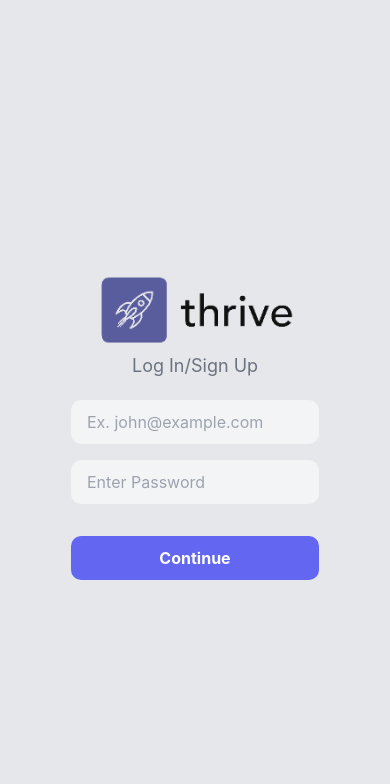
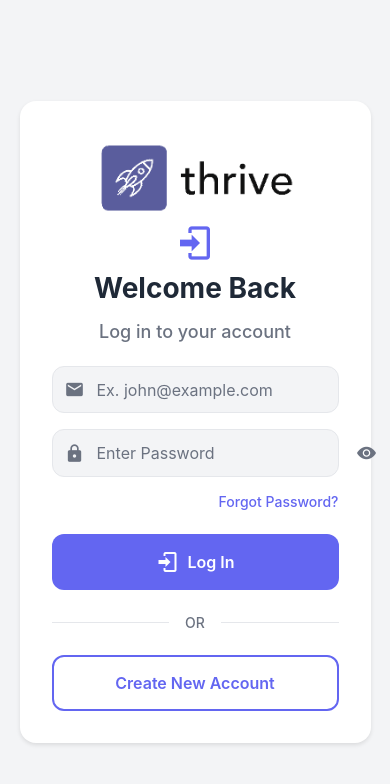
Before and after one commit to AkTewari123/thrive, a React Native app in the folder thrive/: screen /LoginPage in a window 390 px wide. Shown: the top 784 px of the page. Built offline with nearby package versions, Linux system fonts and the light colour scheme; no server answers; the database is empty.

Commit message:
make auth stack ui look sick

```diff
--- a/thrive/screens/auth-pages/auth-landing.tsx
+++ b/thrive/screens/auth-pages/auth-landing.tsx
@@ -1,78 +1,127 @@
 import React from 'react';
-import { View, Text, StyleSheet, TouchableOpacity } from 'react-native';
-import thriveHeader from '../components/thriveHeader'; // Assuming this component exists
+import { View, Text, StyleSheet, TouchableOpacity, ScrollView } from 'react-native';
+import { MaterialCommunityIcons } from '@expo/vector-icons';
 import { SafeAreaView } from 'react-native-safe-area-context';
+import thriveHeader from '../components/thriveHeader';
+
+// Using the same color palette as SignUpPage
+const COLORS = {
+  primary: '#6366F1',     // Main brand color (purple)
+  secondary: '#4F46E5',   // Darker purple for hover states
+  background: '#F3F4F6',  // Light grey background
+  surface: '#FFFFFF',     // White surface
+  text: {
+    primary: '#1F2937',   // Dark grey for primary text
+    secondary: '#6B7280', // Medium grey for secondary text
+    inverse: '#FFFFFF',   // White text
+  },
+  border: '#E5E7EB',      // Light grey for borders
+};
 
 const AuthLandingPage: React.FC<{ navigation: any }> = ({ navigation }) => {
   return (
-    <>
-    <SafeAreaView></SafeAreaView>
-    <View style={styles.container}>
+    <SafeAreaView style={styles.safeArea}>
+      <ScrollView contentContainerStyle={styles.container}>
         <View style={styles.authContainer}>
           {thriveHeader({})}
-        <Text style={styles.subtitle}>Welcome!</Text>
-        <Text style={styles.description}>Please log in or sign up to continue</Text>
 
-        {/* Button to navigate to Log In page */}
+          <View style={styles.welcomeContainer}>
+            <MaterialCommunityIcons name="hand-wave" size={40} color={COLORS.primary} />
+            <Text style={styles.welcomeText}>Welcome!</Text>
+          </View>
+
+          <Text style={styles.subtitle}>
+            Please log in or sign up to continue
+          </Text>
+
           <TouchableOpacity
-          style={styles.button}
+            style={styles.actionButton}
             onPress={() => navigation.navigate('LoginPage')}
           >
-          <Text style={styles.buttonText}>Log In</Text>
+            <MaterialCommunityIcons
+              name="login"
+              size={24}
+              color={COLORS.text.inverse}
+            />
+            <Text style={styles.actionButtonText}>Log In</Text>
           </TouchableOpacity>
 
-        {/* Button to navigate to Sign Up page */}
           <TouchableOpacity
-          style={styles.button}
+            style={[styles.actionButton, styles.secondaryButton]}
             onPress={() => navigation.navigate('SignUpPage')}
           >
-          <Text style={styles.buttonText}>Sign Up</Text>
+            <MaterialCommunityIcons
+              name="account-plus"
+              size={24}
+              color={COLORS.text.inverse}
+            />
+            <Text style={styles.actionButtonText}>Sign Up</Text>
           </TouchableOpacity>
         </View>
-    </View>
-    </>
+      </ScrollView>
+    </SafeAreaView>
   );
 };
 
 const styles = StyleSheet.create({
+  safeArea: {
+    flex: 1,
+    backgroundColor: COLORS.background,
+  },
   container: {
-    flex: 1,
-    backgroundColor: '#E5E7EB',
-    justifyContent: 'center',
-    alignItems: 'center',
+    flexGrow: 1,
+    backgroundColor: COLORS.background,
+    justifyContent: "center",
+    alignItems: "center",
   },
   authContainer: {
-    paddingHorizontal: 32,
-    paddingBottom: 32,
-    borderRadius: 10,
-    width: '80%',
+    padding: 32,
+    borderRadius: 16,
+    width: "90%",
+    maxWidth: 400,
+    alignItems: "center",
+    backgroundColor: COLORS.surface,
+    shadowColor: "#000",
+    shadowOffset: { width: 0, height: 2 },
+    shadowOpacity: 0.1,
+    shadowRadius: 4,
+    elevation: 3,
+  },
+  welcomeContainer: {
     alignItems: 'center',
+    marginBottom: 16,
+  },
+  welcomeText: {
+    fontSize: 28,
+    fontWeight: "bold",
+    color: COLORS.text.primary,
+    marginTop: 8,
   },
   subtitle: {
-    fontSize: 24,
-    fontWeight: 'bold',
-    color: '#374151',
-    marginBottom: 16,
-  },
-  description: {
-    fontSize: 16,
-    color: '#6B7280',
+    fontSize: 18,
+    color: COLORS.text.secondary,
     marginBottom: 32,
     textAlign: 'center',
+    fontWeight: "500",
   },
-  button: {
-    backgroundColor: '#6366F1',
-    borderRadius: 10,
-    paddingVertical: 12,
-    paddingHorizontal: 32,
-    alignItems: 'center',
-    marginVertical: 8,
-    width: '100%',
+  actionButton: {
+    backgroundColor: COLORS.primary,
+    borderRadius: 12,
+    paddingVertical: 16,
+    alignItems: "center",
+    marginTop: 16,
+    width: "100%",
+    flexDirection: 'row',
+    justifyContent: 'center',
+    gap: 8,
   },
-  buttonText: {
-    color: 'white',
+  secondaryButton: {
+    backgroundColor: COLORS.secondary,
+  },
+  actionButtonText: {
+    color: COLORS.text.inverse,
     fontSize: 16,
-    fontWeight: 'bold',
+    fontWeight: "600",
   },
 });
 
--- a/thrive/screens/auth-pages/login.tsx
+++ b/thrive/screens/auth-pages/login.tsx
@@ -1,27 +1,48 @@
 import React, { useState } from 'react';
 import { View, Text, StyleSheet, TouchableOpacity, TextInput, Alert } from 'react-native';
-import { signInWithEmailAndPassword } from 'firebase/auth'; // Import signInWithEmailAndPassword
-import { FIREBASE_AUTH } from '../../FirebaseConfig'; // Import your Firebase config
+import { MaterialCommunityIcons, Ionicons } from '@expo/vector-icons';
+import { signInWithEmailAndPassword } from 'firebase/auth';
+import { FIREBASE_AUTH } from '../../FirebaseConfig';
 import thriveHeader from '../components/thriveHeader';
+
+// Consistent color palette (matching signup page)
+const COLORS = {
+  primary: '#6366F1',     // Main brand color (purple)
+  secondary: '#4F46E5',   // Darker purple for hover states
+  background: '#F3F4F6',  // Light grey background
+  surface: '#FFFFFF',     // White surface
+  text: {
+    primary: '#1F2937',   // Dark grey for primary text
+    secondary: '#6B7280', // Medium grey for secondary text
+    inverse: '#FFFFFF',   // White text
+  },
+  border: '#E5E7EB',      // Light grey for borders
+  error: '#EF4444',       // Red for errors
+  success: '#10B981',     // Green for success states
+};
 
 const LoginPage: React.FC = () => {
   const [email, setEmail] = useState('');
   const [password, setPassword] = useState('');
-  const [loading, setLoading] = useState(false); // Optional: handle loading state
+  const [loading, setLoading] = useState(false);
+  const [showPassword, setShowPassword] = useState(false);
 
   const handleLogin = async () => {
-    setLoading(true); // Start loading
+    if (!email || !password) {
+      Alert.alert('Error', 'Please enter both email and password');
+      return;
+    }
+
+    setLoading(true);
     try {
-      // Use Firebase signInWithEmailAndPassword function
       const userCredential = await signInWithEmailAndPassword(FIREBASE_AUTH, email, password);
       const user = userCredential.user;
       console.log('User signed in:', user);
-      // Handle successful login, such as navigation to the main page
     } catch (error: any) {
       console.error('Error during login:', error.message);
-      Alert.alert('Login Failed', error.message); // Show error message to user
+      Alert.alert('Login Failed', error.message);
     } finally {
-      setLoading(false); // Stop loading
+      setLoading(false);
     }
   };
 
@@ -29,33 +50,92 @@ const LoginPage: React.FC = () => {
     <View style={styles.container}>
       <View style={styles.loginContainer}>
         {thriveHeader({})}
-        <Text style={styles.subtitle}>Log In/Sign Up</Text>
 
+        <View style={styles.welcomeContainer}>
+          <MaterialCommunityIcons name="login" size={40} color={COLORS.primary} />
+          <Text style={styles.welcomeText}>Welcome Back</Text>
+        </View>
+
+        <Text style={styles.subtitle}>Log in to your account</Text>
+
+        <View style={styles.inputContainer}>
+          <MaterialCommunityIcons
+            name="email"
+            size={20}
+            color={COLORS.text.secondary}
+            style={styles.inputIcon}
+          />
           <TextInput
             style={styles.input}
             placeholder="Ex. john@example.com"
-          placeholderTextColor="#9CA3AF"
+            placeholderTextColor={COLORS.text.secondary}
             value={email}
             onChangeText={setEmail}
             keyboardType="email-address"
             autoCapitalize="none"
           />
+        </View>
 
+        <View style={styles.inputContainer}>
+          <MaterialCommunityIcons
+            name="lock"
+            size={20}
+            color={COLORS.text.secondary}
+            style={styles.inputIcon}
+          />
           <TextInput
             style={styles.input}
             placeholder="Enter Password"
-          placeholderTextColor="#9CA3AF"
+            placeholderTextColor={COLORS.text.secondary}
             value={password}
             onChangeText={setPassword}
-          secureTextEntry
+            secureTextEntry={!showPassword}
           />
+          <TouchableOpacity
+            style={styles.passwordToggle}
+            onPress={() => setShowPassword(!showPassword)}
+          >
+            <Ionicons
+              name={showPassword ? "eye-off" : "eye"}
+              size={20}
+              color={COLORS.text.secondary}
+            />
+          </TouchableOpacity>
+        </View>
 
         <TouchableOpacity
-          style={[styles.button, loading && { opacity: 0.5 }]} // Disable button during loading
+          style={[styles.forgotPassword]}
+          onPress={() => Alert.alert('Info', 'Password reset functionality to be implemented')}
+        >
+          <Text style={styles.forgotPasswordText}>Forgot Password?</Text>
+        </TouchableOpacity>
+
+        <TouchableOpacity
+          style={[styles.actionButton, loading && styles.actionButtonDisabled]}
           onPress={handleLogin}
-          disabled={loading} // Disable button during loading
+          disabled={loading}
         >
-          <Text style={styles.buttonText}>{loading ? 'Logging in...' : 'Continue'}</Text>
+          {loading ? (
+            <MaterialCommunityIcons name="loading" size={24} color={COLORS.text.inverse} />
+          ) : (
+            <>
+              <MaterialCommunityIcons name="login" size={24} color={COLORS.text.inverse} />
+              <Text style={styles.actionButtonText}>Log In</Text>
+            </>
+          )}
+        </TouchableOpacity>
+
+        <View style={styles.divider}>
+          <View style={styles.dividerLine} />
+          <Text style={styles.dividerText}>OR</Text>
+          <View style={styles.dividerLine} />
+        </View>
+
+        <TouchableOpacity
+          style={styles.signUpButton}
+          onPress={() => Alert.alert('Info', 'Navigate to sign up page')}
+        >
+          <Text style={styles.signUpButtonText}>Create New Account</Text>
         </TouchableOpacity>
       </View>
     </View>
@@ -65,44 +145,117 @@ const LoginPage: React.FC = () => {
 const styles = StyleSheet.create({
   container: {
     flex: 1,
-    backgroundColor: '#E5E7EB', // Dark background color
+    backgroundColor: COLORS.background,
     justifyContent: 'center',
     alignItems: 'center',
   },
   loginContainer: {
     padding: 32,
-    borderRadius: 10,
-    width: '80%',
+    borderRadius: 16,
+    width: '90%',
+    maxWidth: 400,
     alignItems: 'center',
+    backgroundColor: COLORS.surface,
+    shadowColor: "#000",
+    shadowOffset: { width: 0, height: 2 },
+    shadowOpacity: 0.1,
+    shadowRadius: 4,
+    elevation: 3,
+  },
+  welcomeContainer: {
+    alignItems: 'center',
+    marginBottom: 16,
+  },
+  welcomeText: {
+    fontSize: 28,
+    fontWeight: "bold",
+    color: COLORS.text.primary,
+    marginTop: 8,
   },
   subtitle: {
     fontSize: 18,
-    color: '#6B7280',
+    color: COLORS.text.secondary,
+    marginBottom: 24,
+    fontWeight: "500",
+  },
+  inputContainer: {
+    width: "100%",
+    flexDirection: "row",
+    alignItems: "center",
+    backgroundColor: COLORS.background,
+    borderRadius: 12,
+    marginBottom: 16,
+    borderWidth: 1,
+    borderColor: COLORS.border,
+  },
+  inputIcon: {
+    padding: 12,
+  },
+  input: {
+    flex: 1,
+    paddingVertical: 12,
+    fontSize: 16,
+    color: COLORS.text.primary,
+  },
+  passwordToggle: {
+    padding: 12,
+  },
+  forgotPassword: {
+    alignSelf: 'flex-end',
     marginBottom: 24,
   },
-  input: {
+  forgotPasswordText: {
+    color: COLORS.primary,
+    fontSize: 14,
+    fontWeight: '500',
+  },
+  actionButton: {
+    backgroundColor: COLORS.primary,
+    borderRadius: 12,
+    paddingVertical: 16,
+    alignItems: "center",
+    width: "100%",
+    flexDirection: 'row',
+    justifyContent: 'center',
+    gap: 8,
+  },
+  actionButtonDisabled: {
+    backgroundColor: COLORS.text.secondary,
+  },
+  actionButtonText: {
+    color: COLORS.text.inverse,
+    fontSize: 16,
+    fontWeight: "600",
+  },
+  divider: {
+    flexDirection: 'row',
+    alignItems: 'center',
     width: '100%',
-    backgroundColor: '#F3F4F6',
-    borderRadius: 10,
+    marginVertical: 24,
+  },
+  dividerLine: {
+    flex: 1,
+    height: 1,
+    backgroundColor: COLORS.border,
+  },
+  dividerText: {
+    color: COLORS.text.secondary,
     paddingHorizontal: 16,
-    paddingVertical: 12,
+    fontSize: 14,
+    fontWeight: '500',
+  },
+  signUpButton: {
+    width: '100%',
+    paddingVertical: 16,
+    alignItems: 'center',
+    borderWidth: 2,
+    borderColor: COLORS.primary,
+    borderRadius: 12,
+  },
+  signUpButtonText: {
+    color: COLORS.primary,
     fontSize: 16,
-    color: '#1F2937',
-    marginBottom: 16,
-  },
-  button: {
-    backgroundColor: '#6366F1', // Purple button color
-    borderRadius: 10,
-    paddingVertical: 12,
-    paddingHorizontal: 32,
-    alignItems: 'center',
-    marginTop: 16,
-    width: '100%',
-  },
-  buttonText: {
-    color: 'white',
-    fontSize: 16,
-    fontWeight: 'bold',
+    fontWeight: '600',
   },
 });
 
--- a/thrive/screens/auth-pages/sign-up.tsx
+++ b/thrive/screens/auth-pages/sign-up.tsx
@@ -8,19 +8,36 @@ import {
   Alert,
   ScrollView,
 } from "react-native";
+import { MaterialCommunityIcons, Ionicons } from '@expo/vector-icons';
 import { createUserWithEmailAndPassword } from "firebase/auth";
 import { setDoc, doc } from "firebase/firestore";
 import { FIREBASE_AUTH, FIRESTORE } from "../../FirebaseConfig";
 import thriveHeader from "../components/thriveHeader";
-import BusinessSignUpPage from "./businessSignUp"; // Import the BusinessSignUpPage
+import BusinessSignUpPage from "./businessSignUp";
+
+// Consistent color palette
+const COLORS = {
+  primary: '#6366F1',     // Main brand color (purple)
+  secondary: '#4F46E5',   // Darker purple for hover states
+  background: '#F3F4F6',  // Light grey background
+  surface: '#FFFFFF',     // White surface
+  text: {
+    primary: '#1F2937',   // Dark grey for primary text
+    secondary: '#6B7280', // Medium grey for secondary text
+    inverse: '#FFFFFF',   // White text
+  },
+  border: '#E5E7EB',      // Light grey for borders
+  error: '#EF4444',       // Red for errors
+  success: '#10B981',     // Green for success states
+};
 
 const SignUpPage: React.FC = () => {
   const [email, setEmail] = useState("");
   const [password, setPassword] = useState("");
-  const [userType, setUserType] = useState(""); // Track selected user type
+  const [userType, setUserType] = useState("");
   const [isLoading, setIsLoading] = useState(false);
+  const [showPassword, setShowPassword] = useState(false);
 
-  // State for business data
   const [businessDetails, setBusinessDetails] = useState({
     businessName: "",
     location: "",
@@ -45,15 +62,14 @@ const SignUpPage: React.FC = () => {
 
     try {
       setIsLoading(true);
-      // Create the user with email and password
       const userCredential = await createUserWithEmailAndPassword(
         FIREBASE_AUTH,
         email,
         password
       );
       const user = userCredential.user;
-      const colors = ["green", "red", "yellow", "blue"];
-      // Store the base user data in Firestore
+      const colors = [COLORS.success, COLORS.error, COLORS.primary, COLORS.secondary];
+
       await setDoc(doc(FIRESTORE, "users", user.uid), {
         email: user.email,
         userType: userType,
@@ -61,16 +77,9 @@ const SignUpPage: React.FC = () => {
         col: colors[Math.floor(Math.random() * colors.length)],
       });
 
-      // If the user selected 'Business', store the business details as well
       if (userType === "Business") {
         await setDoc(doc(FIRESTORE, "businessData", user.uid), {
-          businessName: businessDetails.businessName,
-          location: businessDetails.location,
-          establishmentDate: businessDetails.establishmentDate,
-          services: businessDetails.services,
-          menuPdf: businessDetails.menuPdf,
-          phoneNumber: businessDetails.phoneNumber,
-          description: businessDetails.description,
+          ...businessDetails,
           createdAt: new Date(),
           businessID: businessDetails.businessID,
           uid: user.uid,
@@ -96,39 +105,39 @@ const SignUpPage: React.FC = () => {
     <ScrollView contentContainerStyle={styles.container}>
       <View style={styles.signupContainer}>
         {thriveHeader({})}
+
+        <View style={styles.welcomeContainer}>
+          <MaterialCommunityIcons name="account-plus" size={40} color={COLORS.primary} />
           <Text style={styles.welcomeText}>Welcome</Text>
+        </View>
+
         <Text style={styles.subtitle}>I'm a...</Text>
 
         <View style={styles.buttonGroup}>
           <TouchableOpacity
-            style={[
-              styles.typeButton,
-              userType === "Business" && styles.selectedButton,
-            ]}
+            style={[styles.typeButton, userType === "Business" && styles.selectedButton]}
             onPress={() => handleUserTypeSelection("Business")}
           >
-            <Text
-              style={[
-                styles.typeButtonText,
-                userType === "Business" && styles.selectedButtonText,
-              ]}
-            >
+            <MaterialCommunityIcons
+              name="store"
+              size={24}
+              color={userType === "Business" ? COLORS.text.inverse : COLORS.text.primary}
+            />
+            <Text style={[styles.typeButtonText, userType === "Business" && styles.selectedButtonText]}>
               Business
             </Text>
           </TouchableOpacity>
+
           <TouchableOpacity
-            style={[
-              styles.typeButton,
-              userType === "Customer" && styles.selectedButton,
-            ]}
+            style={[styles.typeButton, userType === "Customer" && styles.selectedButton]}
             onPress={() => handleUserTypeSelection("Customer")}
           >
-            <Text
-              style={[
-                styles.typeButtonText,
-                userType === "Customer" && styles.selectedButtonText,
-              ]}
-            >
+            <MaterialCommunityIcons
+              name="account"
+              size={24}
+              color={userType === "Customer" ? COLORS.text.inverse : COLORS.text.primary}
+            />
+            <Text style={[styles.typeButtonText, userType === "Customer" && styles.selectedButtonText]}>
               Customer
             </Text>
           </TouchableOpacity>
@@ -136,24 +145,40 @@ const SignUpPage: React.FC = () => {
 
         <Text style={styles.subtitle}>Create an Account</Text>
 
+        <View style={styles.inputContainer}>
+          <MaterialCommunityIcons name="email" size={20} color={COLORS.text.secondary} style={styles.inputIcon} />
           <TextInput
             style={styles.input}
             placeholder="Enter your email"
-          placeholderTextColor="#9CA3AF"
+            placeholderTextColor={COLORS.text.secondary}
             value={email}
             onChangeText={setEmail}
             keyboardType="email-address"
             autoCapitalize="none"
           />
+        </View>
 
+        <View style={styles.inputContainer}>
+          <MaterialCommunityIcons name="lock" size={20} color={COLORS.text.secondary} style={styles.inputIcon} />
           <TextInput
             style={styles.input}
             placeholder="Enter your password"
-          placeholderTextColor="#9CA3AF"
+            placeholderTextColor={COLORS.text.secondary}
             value={password}
             onChangeText={setPassword}
-          secureTextEntry
+            secureTextEntry={!showPassword}
           />
+          <TouchableOpacity
+            style={styles.passwordToggle}
+            onPress={() => setShowPassword(!showPassword)}
+          >
+            <Ionicons
+              name={showPassword ? "eye-off" : "eye"}
+              size={20}
+              color={COLORS.text.secondary}
+            />
+          </TouchableOpacity>
+        </View>
 
         {userType === "Business" && (
           <BusinessSignUpPage
@@ -163,13 +188,18 @@ const SignUpPage: React.FC = () => {
         )}
 
         <TouchableOpacity
-          style={styles.actionButton}
+          style={[styles.actionButton, isLoading && styles.actionButtonDisabled]}
           onPress={handleSignUp}
           disabled={isLoading}
         >
-          <Text style={styles.actionButtonText}>
-            {isLoading ? "Signing Up..." : "Sign Up"}
-          </Text>
+          {isLoading ? (
+            <MaterialCommunityIcons name="loading" size={24} color={COLORS.text.inverse} />
+          ) : (
+            <>
+              <MaterialCommunityIcons name="account-check" size={24} color={COLORS.text.inverse} />
+              <Text style={styles.actionButtonText}>Sign Up</Text>
+            </>
+          )}
         </TouchableOpacity>
       </View>
     </ScrollView>
@@ -179,74 +209,107 @@ const SignUpPage: React.FC = () => {
 const styles = StyleSheet.create({
   container: {
     flexGrow: 1,
-    backgroundColor: "#E5E7EB", // Light grey background
+    backgroundColor: COLORS.background,
     justifyContent: "center",
     alignItems: "center",
   },
   signupContainer: {
     padding: 32,
-    borderRadius: 10,
-    width: "80%",
+    borderRadius: 16,
+    width: "90%",
+    maxWidth: 400,
     alignItems: "center",
+    backgroundColor: COLORS.surface,
+    shadowColor: "#000",
+    shadowOffset: { width: 0, height: 2 },
+    shadowOpacity: 0.1,
+    shadowRadius: 4,
+    elevation: 3,
+  },
+  welcomeContainer: {
+    alignItems: 'center',
+    marginBottom: 16,
   },
   welcomeText: {
-    fontSize: 24,
+    fontSize: 28,
     fontWeight: "bold",
-    color: "#374151",
-    marginBottom: 8,
+    color: COLORS.text.primary,
+    marginTop: 8,
   },
   subtitle: {
     fontSize: 18,
-    color: "#6B7280",
+    color: COLORS.text.secondary,
     marginBottom: 24,
+    fontWeight: "500",
   },
   buttonGroup: {
     flexDirection: "row",
     justifyContent: "space-between",
-    marginBottom: 24,
+    marginBottom: 32,
     width: "100%",
   },
   typeButton: {
     flex: 1,
-    backgroundColor: "#D1D5DB", // Default grey button color
-    borderRadius: 10,
-    paddingVertical: 12,
+    flexDirection: 'row',
+    backgroundColor: COLORS.background,
+    borderRadius: 12,
+    paddingVertical: 16,
     alignItems: "center",
+    justifyContent: "center",
     marginHorizontal: 8,
+    gap: 8,
   },
   selectedButton: {
-    backgroundColor: "#6366F1", // Purple color when selected
+    backgroundColor: COLORS.primary,
   },
   typeButtonText: {
     fontSize: 16,
-    color: "#1F2937",
-    fontWeight: "bold",
+    color: COLORS.text.primary,
+    fontWeight: "600",
   },
   selectedButtonText: {
-    color: "white", // Text color for selected button
+    color: COLORS.text.inverse,
+  },
+  inputContainer: {
+    width: "100%",
+    flexDirection: "row",
+    alignItems: "center",
+    backgroundColor: COLORS.background,
+    borderRadius: 12,
+    marginBottom: 16,
+    borderWidth: 1,
+    borderColor: COLORS.border,
+  },
+  inputIcon: {
+    padding: 12,
   },
   input: {
-    width: "100%",
-    backgroundColor: "#F3F4F6",
-    borderRadius: 10,
-    paddingHorizontal: 16,
+    flex: 1,
     paddingVertical: 12,
     fontSize: 16,
-    color: "#1F2937",
-    marginBottom: 16,
+    color: COLORS.text.primary,
+  },
+  passwordToggle: {
+    padding: 12,
   },
   actionButton: {
-    backgroundColor: "#6366F1", // Purple button color
-    borderRadius: 10,
-    paddingVertical: 12,
+    backgroundColor: COLORS.primary,
+    borderRadius: 12,
+    paddingVertical: 16,
     alignItems: "center",
-    marginTop: 16,
+    marginTop: 24,
     width: "100%",
+    flexDirection: 'row',
+    justifyContent: 'center',
+    gap: 8,
+  },
+  actionButtonDisabled: {
+    backgroundColor: COLORS.text.secondary,
   },
   actionButtonText: {
-    color: "white",
+    color: COLORS.text.inverse,
     fontSize: 16,
-    fontWeight: "bold",
+    fontWeight: "600",
   },
 });
 
```
Lines whose indentation alone changed are shown as unchanged.
